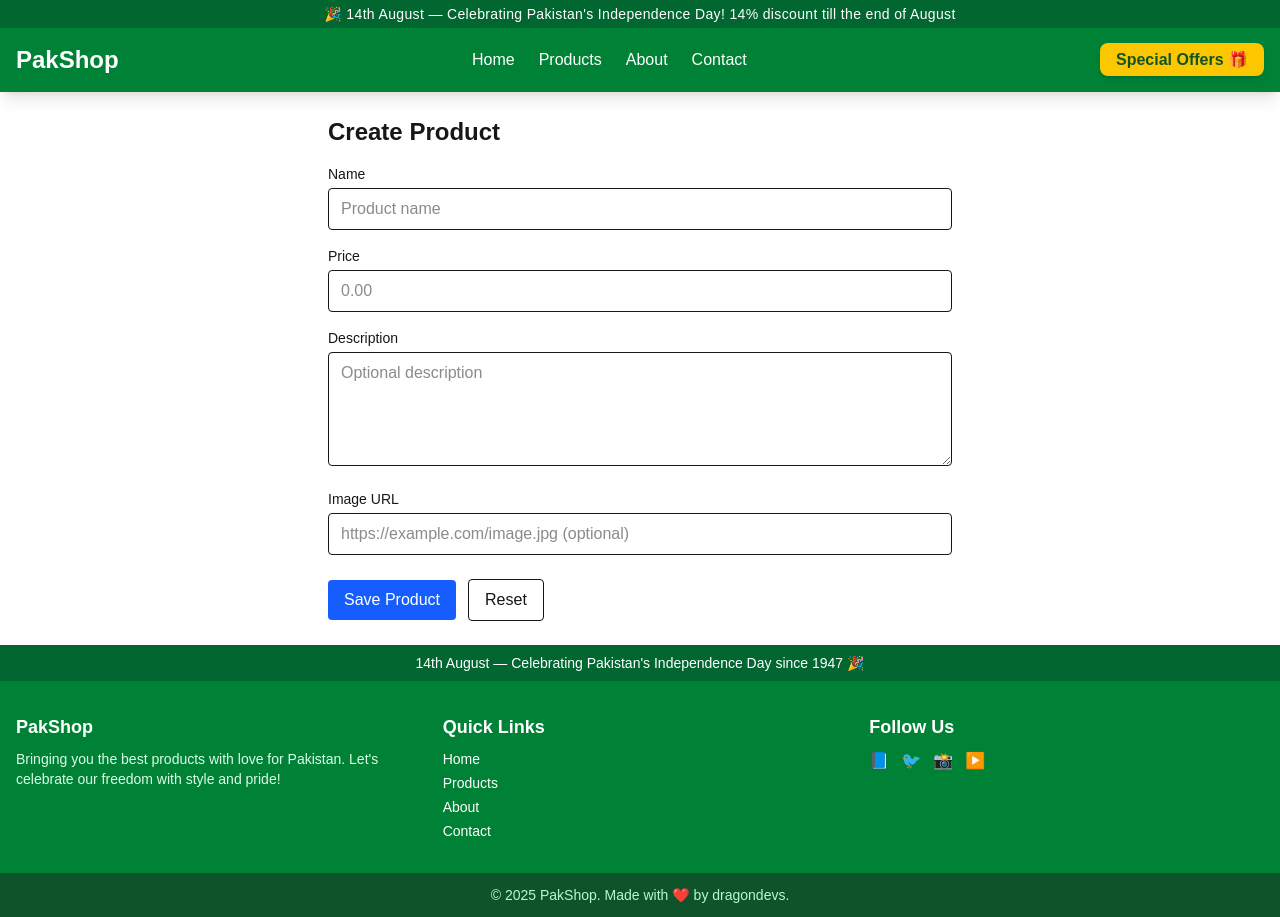
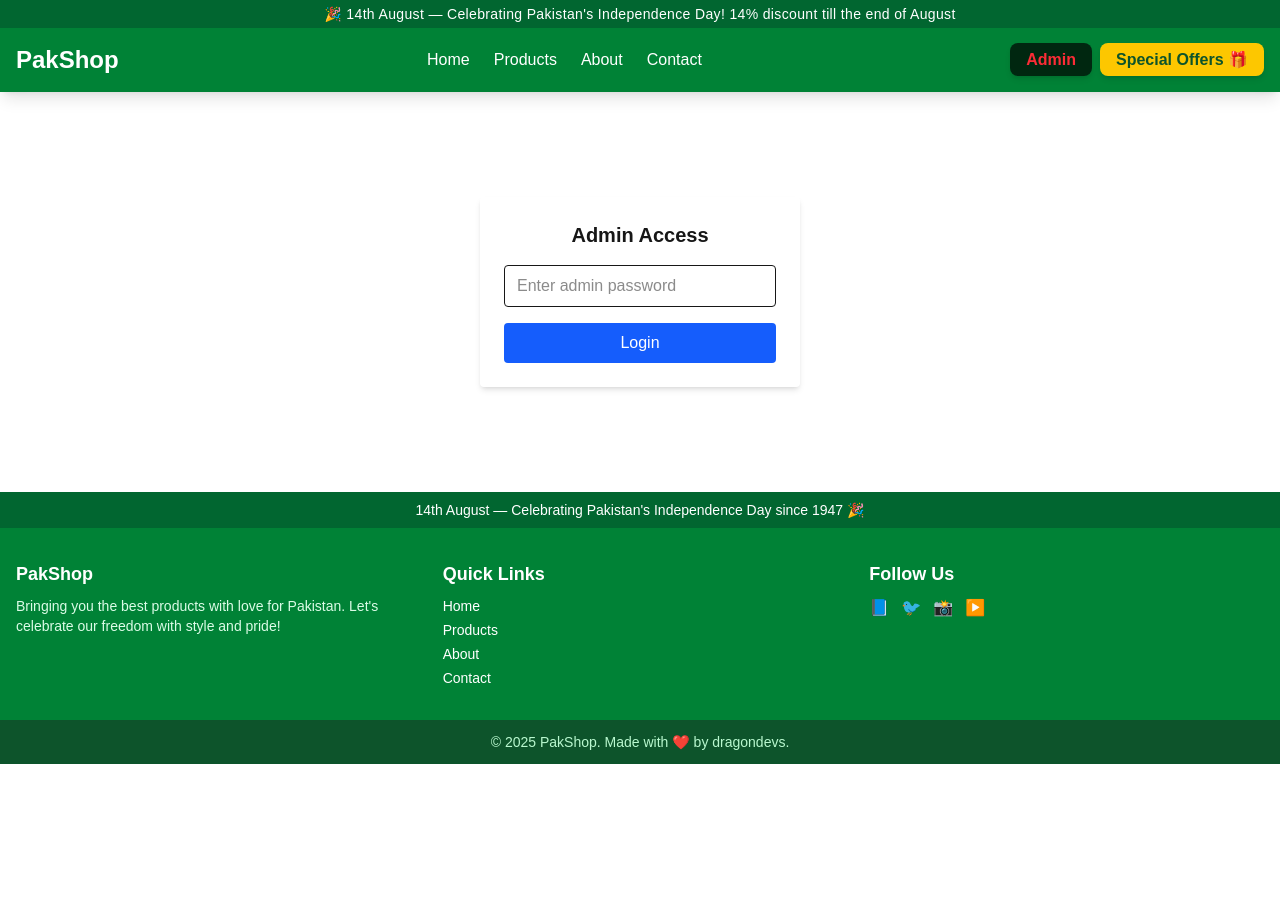
Before and after one commit to malaksaad38/tech-shop, a Next.js app: page /admin/products/create in a window 1280 px wide. After the commit the page ends 800 px from the top, so only its background shows below. Built offline with nearby package versions, Linux system fonts and the light colour scheme.

Commit message:
Protected admin routes

```diff
--- a/app/admin/page.tsx
+++ b/app/admin/page.tsx
@@ -1,10 +1,13 @@
 import AdminProductsComponent from "@/components/AdminProductsComponent";
+import AdminControl from "@/components/AdminControl";
 
 export default function AdminPage() {
   return (
-    <div className={"container mx-auto p-6 my-6"}>
-      <h1 className={"text-3xl font-bold pb-6"}>Admin Dashboard</h1>
-      <AdminProductsComponent/>
-    </div>
+    <AdminControl>
+      <div className={"container mx-auto p-6 my-6"}>
+        <h1 className={"text-3xl font-bold pb-6"}>Admin Dashboard</h1>
+        <AdminProductsComponent/>
+      </div>
+    </AdminControl>
   )
 }
--- a/app/admin/products/create/page.tsx
+++ b/app/admin/products/create/page.tsx
@@ -1,11 +1,12 @@
 import React from 'react';
 import ProductForm from "@/components/form/ProductForm";
+import AdminControl from "@/components/AdminControl";
 
 const Create = () => {
   return (
-    <div>
+    <AdminControl>
       <ProductForm/>
-    </div>
+    </AdminControl>
   );
 };
 
--- a/app/admin/products/edit/[id]/page.tsx
+++ b/app/admin/products/edit/[id]/page.tsx
@@ -3,6 +3,7 @@ import React, {useEffect, useState} from 'react'
 import {useParams} from 'next/navigation'
 import axios from 'axios'
 import ProductForm from '@/components/form/ProductForm'
+import AdminControl from "@/components/AdminControl";
 
 type Product = {
   _id: string
@@ -40,9 +41,11 @@ const Edit = () => {
   }
 
   return (
-    <div className="p-6">
-      <ProductForm product={product}/>
-    </div>
+    <AdminControl>
+      <div className="p-6">
+        <ProductForm product={product}/>
+      </div>
+    </AdminControl>
   )
 }
 
--- /dev/null
+++ b/components/AdminControl.tsx
@@ -0,0 +1,70 @@
+'use client'
+import React, {useEffect, useState} from 'react'
+import Cookies from 'js-cookie'
+import CryptoJS from 'crypto-js'
+
+type AdminControlProps = {
+  children: React.ReactNode
+}
+
+// Static password (for testing only!)
+const ADMIN_PASSWORD = 'supersecret'
+
+// Precomputed hash of the static password
+const ADMIN_HASH = CryptoJS.SHA256(ADMIN_PASSWORD).toString()
+
+const COOKIE_KEY = 'admin_auth'
+
+const AdminControl: React.FC<AdminControlProps> = ({children}) => {
+  const [isAuthed, setIsAuthed] = useState(false)
+  const [password, setPassword] = useState('')
+
+  useEffect(() => {
+    const savedHash = Cookies.get(COOKIE_KEY)
+    if (savedHash && savedHash === ADMIN_HASH) {
+      setIsAuthed(true)
+    }
+  }, [])
+
+  const handleSubmit = (e: React.FormEvent) => {
+    e.preventDefault()
+    const enteredHash = CryptoJS.SHA256(password).toString()
+    if (enteredHash === ADMIN_HASH) {
+      Cookies.set(COOKIE_KEY, enteredHash, {expires: 1}) // save for 1 day
+      setIsAuthed(true)
+    } else {
+      alert('Invalid password')
+    }
+  }
+
+  if (!isAuthed) {
+    return (
+      <div className="flex items-center justify-center h-[50vh] ">
+        <form
+          onSubmit={handleSubmit}
+          className="p-6 rounded shadow-md space-y-4 w-80"
+        >
+          <h2 className="text-xl font-semibold text-center">Admin Access</h2>
+          <input
+            type="password"
+            placeholder="Enter admin password"
+            value={password}
+            onChange={(e) => setPassword(e.target.value)}
+            className="w-full border px-3 py-2 rounded outline-none focus:ring-2 focus:ring-blue-500"
+          />
+          <button
+            type="submit"
+            className="w-full bg-blue-600 text-white py-2 rounded hover:bg-blue-700"
+          >
+            Login
+          </button>
+        </form>
+      </div>
+    )
+  }
+
+  // If authenticated → render protected content
+  return <>{children}</>
+}
+
+export default AdminControl
--- a/components/header.tsx
+++ b/components/header.tsx
@@ -32,7 +32,9 @@ const IndependenceDayHeader = () => {
         </nav>
 
         {/* Action Button (Desktop) */}
-        <div className="hidden md:block">
+        <div className="hidden md:block space-x-2">
+          <Link href="/admin"
+                className="bg-black/70 text-red-500 font-semibold px-4 py-2 rounded-lg shadow-md hover:bg-black transition">Admin</Link>
           <Link
             href="/special-offers"
             className="bg-yellow-400 text-green-900 font-semibold px-4 py-2 rounded-lg shadow-md hover:bg-yellow-500 transition"
@@ -60,13 +62,16 @@ const IndependenceDayHeader = () => {
                 onClick={() => setMenuOpen(false)}>About</Link>
           <Link href="/contact" className="hover:text-yellow-300 transition"
                 onClick={() => setMenuOpen(false)}>Contact</Link>
-          <Link
-            href="/special-offers"
-            className="bg-yellow-400 text-green-900 font-semibold px-4 py-2 rounded-lg shadow-md hover:bg-yellow-500 transition text-center"
-            onClick={() => setMenuOpen(false)}
-          >
-            Special Offers 🎁
-          </Link>
+          <div className="space-x-2 w-full">
+            <Link href="/admin"
+                  className="bg-black/70 text-red-500 font-semibold px-4 py-2 rounded-lg shadow-md hover:bg-black transition">Admin</Link>
+            <Link
+              href="/special-offers"
+              className="bg-yellow-400 w-full text-green-900 font-semibold px-4 py-2 rounded-lg shadow-md hover:bg-yellow-500 transition"
+            >
+              Special Offers 🎁
+            </Link>
+          </div>
         </div>
       )}
     </header>
--- a/package.json
+++ b/package.json
@@ -11,6 +11,8 @@
   "dependencies": {
     "@hookform/resolvers": "^5.2.1",
     "axios": "^1.11.0",
+    "crypto-js": "^4.2.0",
+    "js-cookie": "^3.0.5",
     "lucide-react": "^0.539.0",
     "mongoose": "^8.17.1",
     "next": "15.4.6",
```
Also changed, not shown: 1 other file (tests, documents, lock files or other folders).
